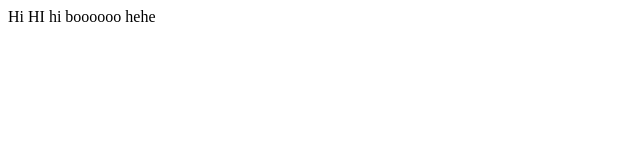
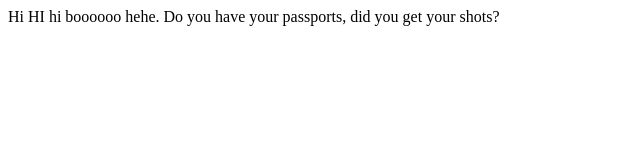
Before and after one commit to kalagerr/test-folder, a plain HTML site: page docs/index.html in a window 1280 px wide. Shown: the whole page, without its empty margins (0-640 px from the left). Drawn offline with Linux system fonts and the light colour scheme.

Commit message:
Small pp

```diff
--- a/docs/index.html
+++ b/docs/index.html
@@ -5,6 +5,6 @@
 	<title>Hello World!</title>
 </head>
 <body>
-Hi HI hi boooooo hehe
+Hi HI hi boooooo hehe. Do you have your passports, did you get your shots?
 </body>
 </html>
```
